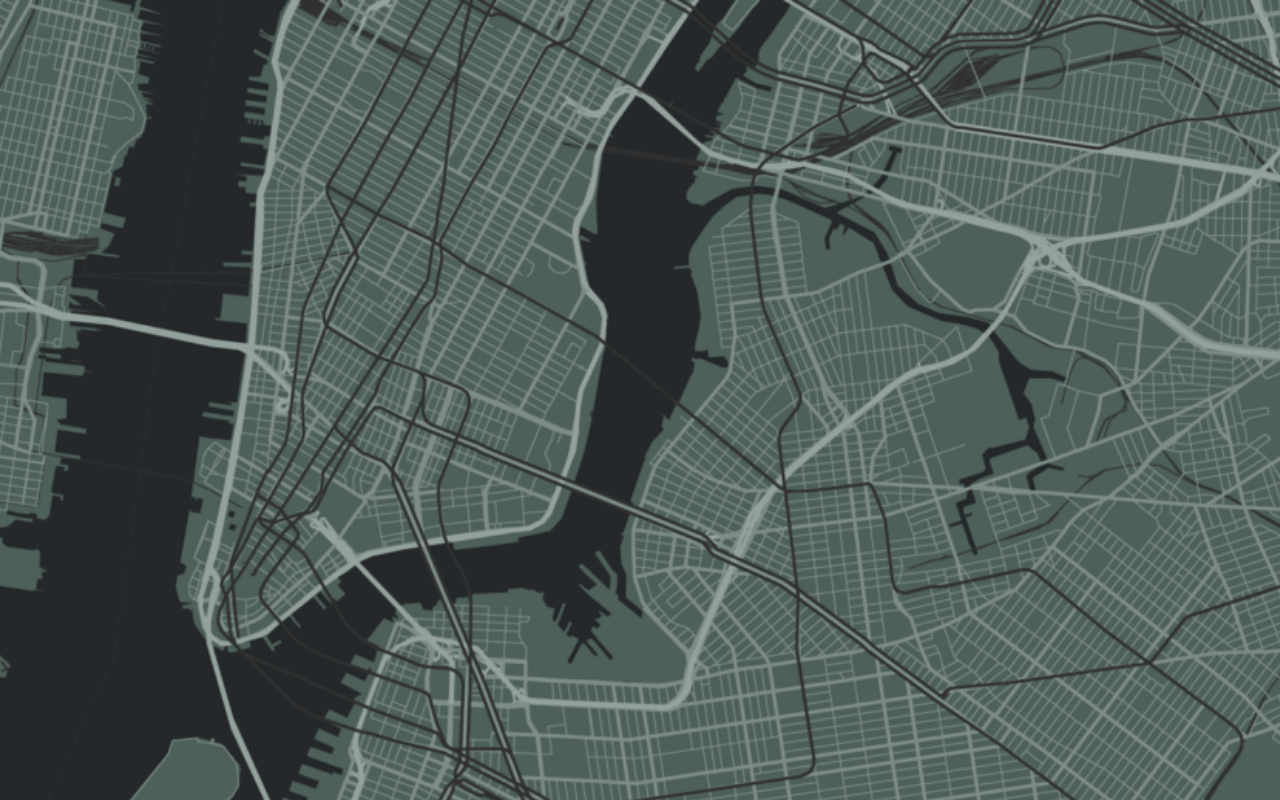
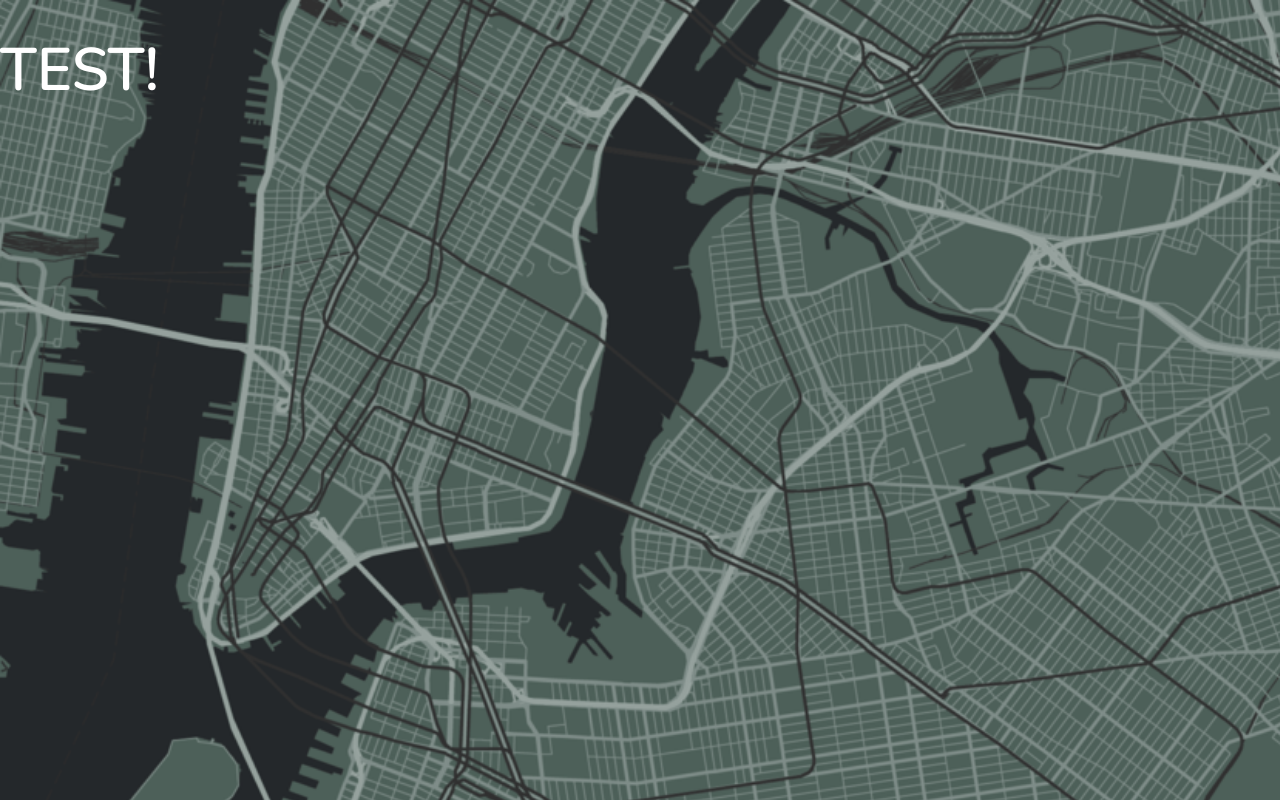
Before and after one commit to mrpaulmason/meetable-ui, a React (Create React App) app: page /test in a window 1280 px wide. Built offline with nearby package versions, Linux system fonts and the light colour scheme.

Commit message:
using react router's Switch component to render invite component with 6 digit code in url

```diff
--- a/src/App.js
+++ b/src/App.js
@@ -1,14 +1,20 @@
 import React, { Component } from 'react';
 import './App.css';
 import LandingPage from './components/LandingPage';
-import { BrowserRouter as Router, Route } from 'react-router-dom'
+import Invite from './components/Invite'
+import Test from './components/Test'
+import { BrowserRouter as Router, Route, Switch } from 'react-router-dom'
 
 class App extends Component {
+
   render() {
+    console.log(this.props);
     return (
-      <Router>
-        <Route exact path='/' component={LandingPage}/>
-      </Router>
+        <Switch>
+          <Route exact path='/' component={LandingPage}/>
+          <Route exact path='/test' component={Test}/>
+          <Route exact path='*' component={Invite}/>
+        </Switch>
     );
   }
 }
--- a/src/components/Invite.js
+++ b/src/components/Invite.js
@@ -5,6 +5,7 @@ class Invite extends React.Component {
   render() {
     return (
       <div>
+        <h1>Invite Component</h1>
       </div>
     )
   }
--- a/src/components/LandingPage.js
+++ b/src/components/LandingPage.js
@@ -13,7 +13,7 @@ class LandingPage extends React.Component {
   }
 
   render() {
-    console.log(this.props);
+    console.log(this.props.location);
     if (this.state.renderForm === false) {
       return (
         <div className='landing-page App'>
--- /dev/null
+++ b/src/components/Test.js
@@ -0,0 +1,14 @@
+import React from 'react';
+
+class Test extends React.Component {
+
+  render() {
+    return (
+      <div>
+        <h1>Test!</h1>
+      </div>
+    )
+  }
+}
+
+export default Test
--- a/src/index.js
+++ b/src/index.js
@@ -12,6 +12,7 @@ import registerServiceWorker from './registerServiceWorker';
 
 let store = createStore(meetableApp, composeWithDevTools(applyMiddleware(thunk)))
 
+
 ReactDOM.render(
   <Provider store={store}>
     <Router>
```
